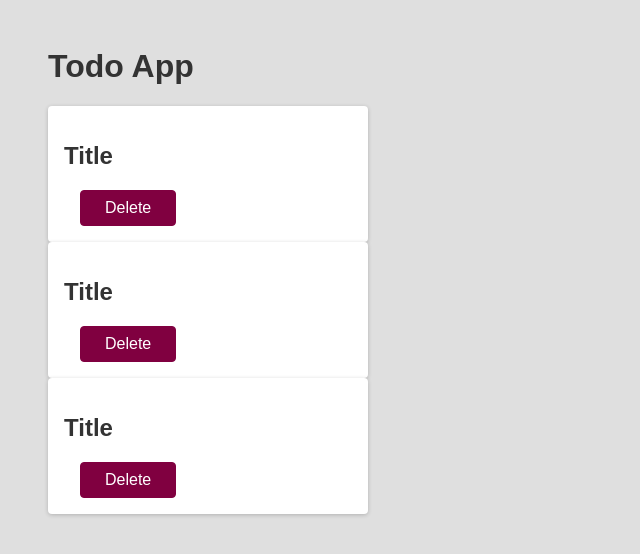
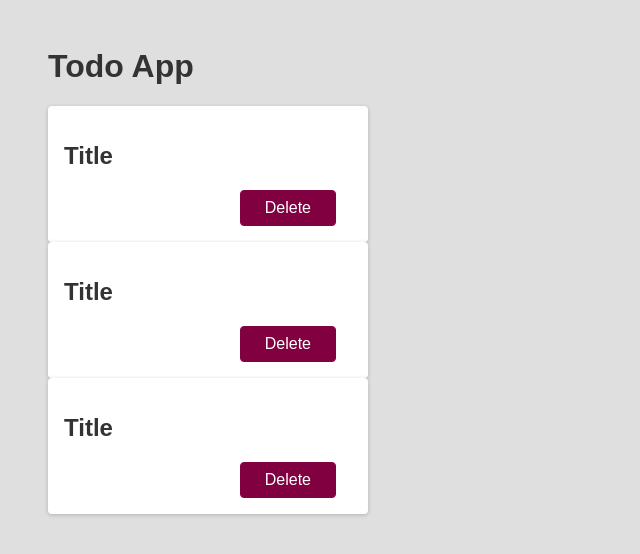
Before and after one commit to bensonaddo/youtube-series, a React (Create React App) app: page / in a window 1280 px wide. Shown: the top 554 px of the page, without its empty margins (0-640 px from the left). Built offline with nearby package versions, Linux system fonts and the light colour scheme.

Commit message:
added css styles to todo button

```diff
--- a/src/components/Todo.js
+++ b/src/components/Todo.js
@@ -2,7 +2,7 @@ const Todo = () => {
   return (
     <div className="card">
       <h2>Title</h2>
-      <div>
+      <div className="actions">
         <button className="btn">Delete</button>
       </div>
     </div>
```
